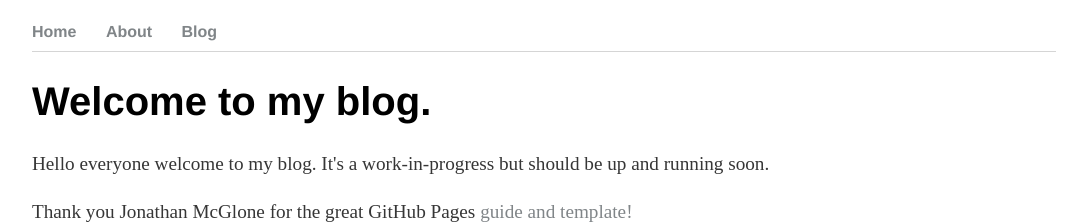
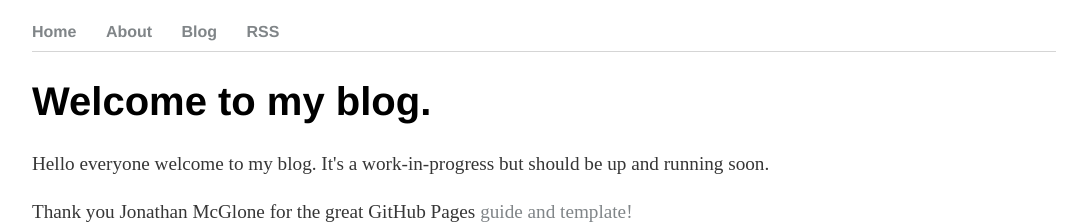
Before and after one commit to zoubinirani/zoubinirani.github.io, a Jekyll site: the page built from index.html, in a window 1280 px wide. Shown: the top 224 px of the page, without its empty margins (96-1183 px from the left). Built offline with Jekyll 4.4.1, drawn with Linux system fonts in a browser that asks for light colours.

Commit message:
added RSS link

```diff
--- a/_config.yml
+++ b/_config.yml
@@ -1,3 +1,3 @@
 title: Zoubin Irani
 markdown: kramdown
-# description: A way for me to share my thoughts.
+permalink: /blog/:year/:month/:day/:title
--- a/_layouts/default.html
+++ b/_layouts/default.html
@@ -9,7 +9,9 @@
     		<ul>
         		<li><a href="/">Home</a></li>
 	        	<li><a href="/about/">About</a></li>
-        		<li><a href="/blog/">Blog</a></li>
+            <li><a href="/blog/">Blog</a></li>
+            <li><a href="/blog/atom.xml">RSS</a></li>
+
     		</ul>
       </header>
     <div class="container">
```
